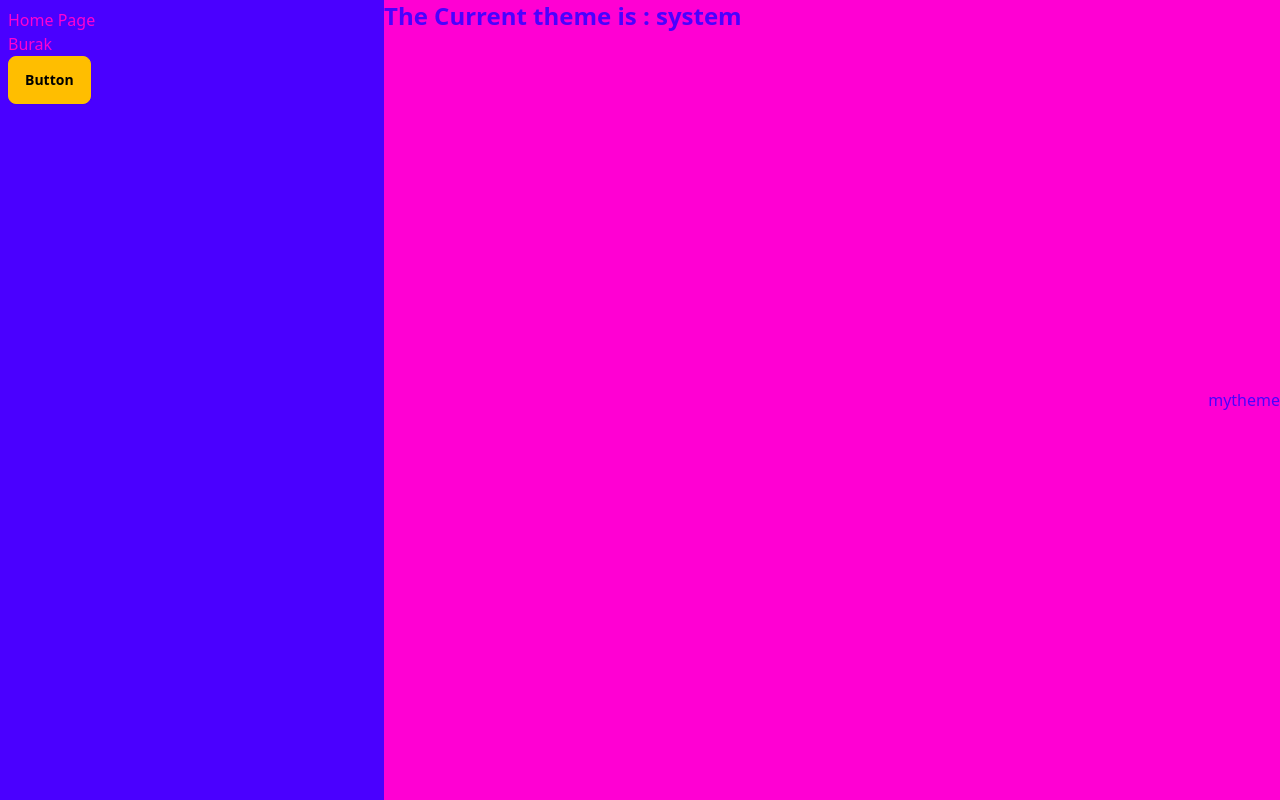
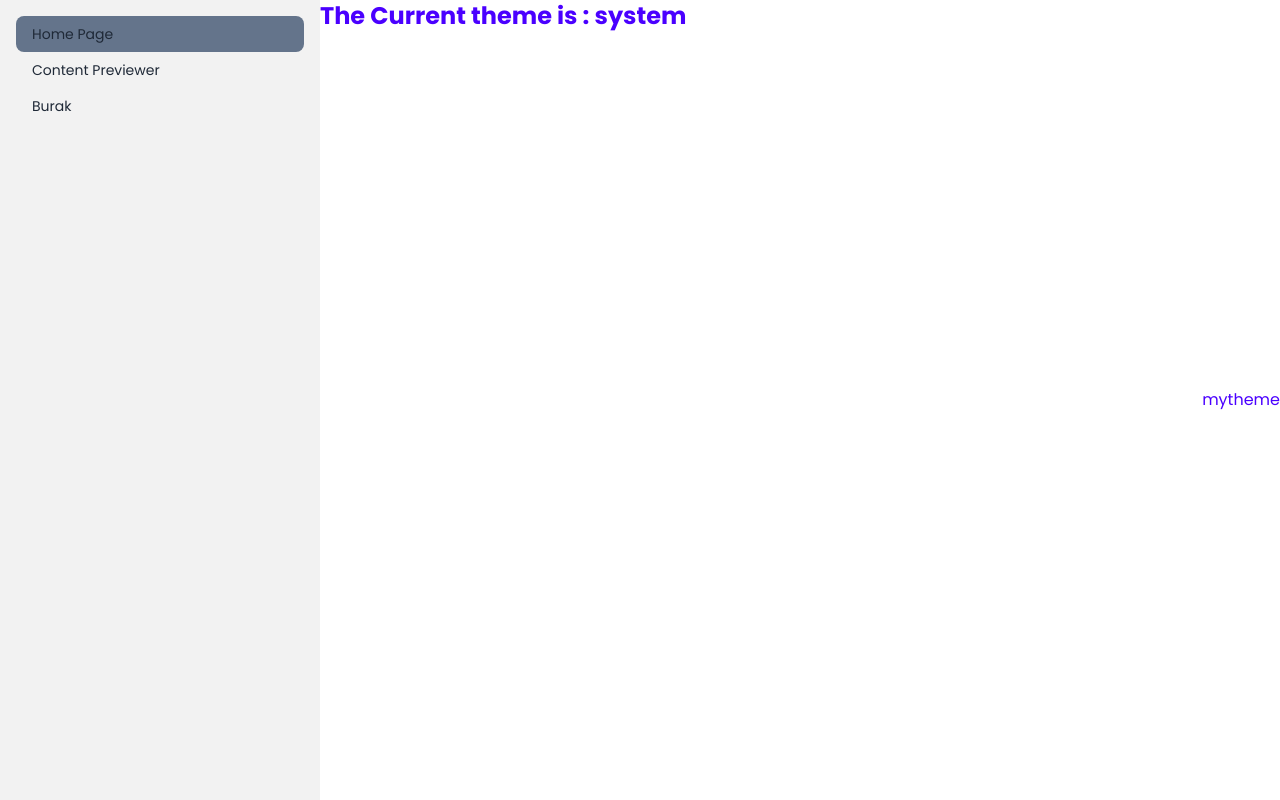
Before and after one commit to burakndmr/youtube-toolkit-project, a Next.js app: page / in a window 1280 px wide. Built offline with nearby package versions, Linux system fonts and the light colour scheme.

Commit message:
feat: create sidebar component & change layout system

```diff
--- /dev/null
+++ b/app/_components/sidebar/Sidebar.tsx
@@ -0,0 +1,64 @@
+"use client";
+import Link from "next/link";
+import { usePathname } from "next/navigation";
+import React from "react";
+
+interface SidebarProps {
+  children: React.ReactNode;
+}
+
+const links = [
+  {
+    name: "Home Page",
+    path: "/",
+  },
+  {
+    name: "Content Previewer",
+    path: "/content-previewer",
+  },
+  {
+    name: "Burak",
+    path: "/burak",
+  },
+];
+
+export const Sidebar: React.FC<SidebarProps> = ({ children }) => {
+  const pathName = usePathname();
+
+  return (
+    <div className="drawer lg:drawer-open min-w-full">
+      <input id="my-drawer-2" type="checkbox" className="drawer-toggle" />
+      <div className="drawer-content flex flex-1 flex-col items-start justify-start">
+        {/* Page content here */}
+        <label
+          htmlFor="my-drawer-2"
+          className="btn btn-primary drawer-button lg:hidden"
+        >
+          Open drawer
+        </label>
+        {/* CHILDREN CONTAINER */}
+        <div className="w-full bg-base-100">{children}</div>
+      </div>
+      <div className="drawer-side">
+        <label
+          htmlFor="my-drawer-2"
+          aria-label="close sidebar"
+          className="drawer-overlay"
+        ></label>
+        <ul className="menu p-4 w-80 min-h-full bg-base-200 text-base-content">
+          {/* Sidebar content here */}
+          {links.map((link) => (
+            <li key={link.path}>
+              <Link
+                href={link.path}
+                className={pathName === link.path ? "bg-slate-500" : ""}
+              >
+                {link.name}
+              </Link>
+            </li>
+          ))}
+        </ul>
+      </div>
+    </div>
+  );
+};
--- a/app/layout.tsx
+++ b/app/layout.tsx
@@ -3,11 +3,19 @@ import "./globals.css";
 import Link from "next/link";
 
 import { Providers } from "./providers";
+import { Sidebar } from "./_components/sidebar/Sidebar";
 
 export const metadata: Metadata = {
   title: "Create Next App",
   description: "Generated by create next app",
 };
+
+import { Poppins } from "next/font/google";
+
+const poppins = Poppins({
+  subsets: ["latin"],
+  weight: ["200", "400", "500", "700"],
+});
 
 export default function RootLayout({
   children,
@@ -15,20 +23,11 @@ export default function RootLayout({
   children: React.ReactNode;
 }) {
   return (
-    <html lang="en" suppressHydrationWarning>
+    <html lang="en" className={poppins.className} suppressHydrationWarning>
       <Providers>
         <body>
-          <div className="flex min-h-full items-stretch justify-between">
-            <div className="flex flex-col w-96 bg-primary p-2 min-h-full items-start justify-start">
-              <Link href="/" className="text-secondary">
-                Home Page
-              </Link>
-              <Link href="/burak" className="text-secondary">
-                Burak
-              </Link>
-              <button className="btn btn-warning">Button</button>
-            </div>
-            <div className="flex-1 min-h-full bg-secondary">{children}</div>
+          <div className="min-h-full min-w-full">
+            <Sidebar>{children}</Sidebar>
           </div>
         </body>
       </Providers>
```
